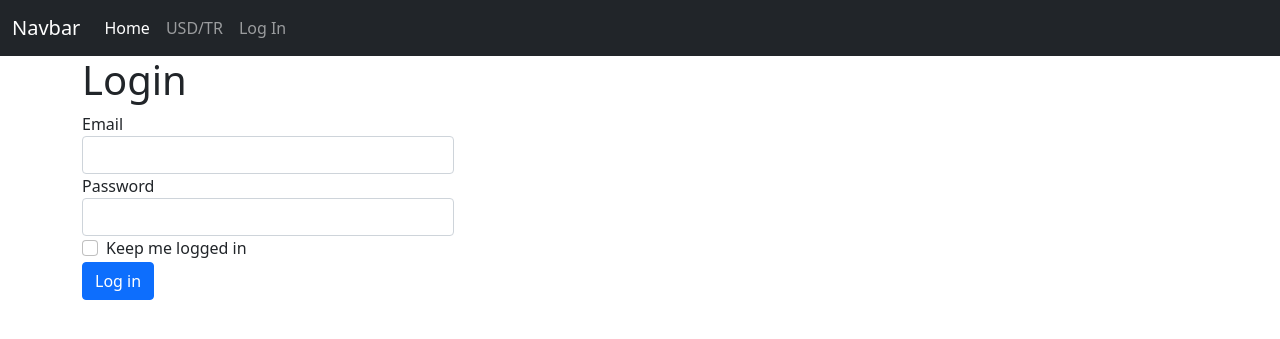
After one commit to mubashirin/flask_tutorial_project, a Flask app: page /auth/login in a window 1280 px wide. The commit adds this page. Shown: the top 339 px of the page. Run offline with Flask 2, Linux system fonts and the light colour scheme; some libraries are stand-ins or nearby versions.

Commit message:
Добавил вход пользователя

```diff
--- /dev/null
+++ b/app/auth/__init__.py
@@ -0,0 +1,6 @@
+from flask import Blueprint
+
+
+auth = Blueprint('auth', __name__)
+
+from . import views
--- /dev/null
+++ b/app/auth/forms.py
@@ -0,0 +1,19 @@
+from flask_wtf import FlaskForm
+from wtforms import (
+    StringField,
+    PasswordField,
+    BooleanField,
+    SubmitField
+)
+from wtforms.validators import (
+    DataRequired,
+    Length,
+    Email
+)
+
+
+class LoginForm(FlaskForm):
+    email = StringField('Email', validators=[DataRequired(), Length(1, 64), Email()])
+    password = PasswordField('Password', validators=[DataRequired()])
+    remember_me = BooleanField('Keep me logged in')
+    submit = SubmitField('Log in')
--- /dev/null
+++ b/app/auth/views.py
@@ -0,0 +1,43 @@
+from crypt import methods
+from datetime import date
+import email
+from tempfile import template
+from flask import (
+    render_template,
+    redirect,
+    request,
+    url_for,
+    flash
+)
+from . import auth
+from flask_login import (
+    login_user,
+    logout_user,
+    login_required
+)
+from ..models import User
+from .forms import LoginForm
+
+
+@auth.route('/login', methods=['GET', 'POST'])
+def login():
+    form = LoginForm()
+
+    if form.validate_on_submit():
+        user = User.query.filter_by(email=form.email.data).first()
+        if user is not None and user.verify_password(form.password.data):
+            login_user(user, form.remember_me.data)
+            next = request.args.get('next')
+            if next is None or not next.startswith('/'):
+                next = url_for('main.index')
+            return redirect(next)
+        flash('Invalid username or password.')
+    return render_template('auth/login.html', form=form)
+
+
+@auth.route('/logout')
+@login_required
+def logout():
+    logout_user()
+    flash('You have been logged out.')
+    return redirect(url_for('main.index'))
--- /dev/null
+++ b/app/templates/auth/login.html
@@ -0,0 +1,30 @@
+{% extends 'base.html' %}
+
+{% block title %}Flasky - Login{% endblock %}
+
+{% block content %}
+<div class="container">
+    <div class="page-header">
+        <h1>Login</h1>
+    </div>
+    <div class="col-md-4">
+        <form method="post">
+            <div class="form-group">
+                {{ form.hidden_tag() }}
+
+                {{ form.email.label(for="exampleInputEmail1") }}
+                {{ form.email(class="form-control") }}
+            </div>
+            <div class="form-group">
+                {{ form.password.label(for="exampleInputPassword1") }}
+                {{ form.password(class="form-control") }}
+            </div>
+            <div class="form-check">
+                {{ form.remember_me.label(class="form-check-label") }}
+                {{ form.remember_me(class="form-check-input") }}
+            </div>
+            {{ form.submit(class="btn btn-primary") }}
+          </form>
+    </div>
+</div>
+{% endblock %}
--- a/app/templates/includes/navbar.html
+++ b/app/templates/includes/navbar.html
@@ -1,17 +1,26 @@
-<nav class="navbar navbar-expand-lg navbar-light bg-light">
+<nav class="navbar navbar-expand-lg navbar-dark bg-dark">
     <div class="container-fluid">
-      <a class="navbar-brand" href="/">Navbar</a>
+      <a class="navbar-brand" href="{{ url_for('main.index') }}">Navbar</a>
       <button class="navbar-toggler" type="button" data-bs-toggle="collapse" data-bs-target="#navbarSupportedContent" aria-controls="navbarSupportedContent" aria-expanded="false" aria-label="Toggle navigation">
         <span class="navbar-toggler-icon"></span>
       </button>
       <div class="collapse navbar-collapse" id="navbarSupportedContent">
         <ul class="navbar-nav me-auto mb-2 mb-lg-0">
           <li class="nav-item">
-            <a class="nav-link active" aria-current="page" href="/index/">Home</a>
+            <a class="nav-link active" aria-current="page" href="{{ url_for('main.index') }}">Home</a>
           </li>
           <li class="nav-item">
-            <a class="nav-link" href="/tr-usd/">USD/TR</a>
+            <a class="nav-link" href="{{ url_for('main.usd_tr') }}">USD/TR</a>
           </li>
+          {% if current_user.is_authenticated %}
+            <li class="nav-item">
+              <a class="nav-link" href="{{ url_for('auth.logout') }}">Log Out</a>
+            </li>
+          {% else %}
+            <li class="nav-item">
+              <a class="nav-link" href="{{ url_for('auth.login') }}">Log In</a>
+            </li>
+          {% endif %}
         </ul>
       </div>
     </div>
--- a/requirements.txt
+++ b/requirements.txt
@@ -3,13 +3,17 @@ beautifulsoup4==4.11.1
 certifi==2022.9.24
 charset-normalizer==2.1.1
 click==8.1.3
+dnspython==2.2.1
+email-validator==1.3.0
 Flask==2.2.2
+Flask-Login==0.6.2
 Flask-Migrate==3.1.0
 Flask-Moment==1.0.4
 Flask-SQLAlchemy==2.5.1
 Flask-WTF==1.0.1
 greenlet==1.1.3
 idna==3.4
+install==1.3.5
 itsdangerous==2.1.2
 Jinja2==3.1.2
 Mako==1.2.3
```
Also changed, not shown: app/__init__.py (+8 -1 lines), app/models.py (+8 -1 lines), app/templates/pages/index.html (+7 -1 lines), migrations/versions/428aa5bb2a69_initial_migration.py (added, +47 -0 lines), app/data-dev.sqlite (added), data-dev.sqlite (deleted), data.sqlite (deleted).
